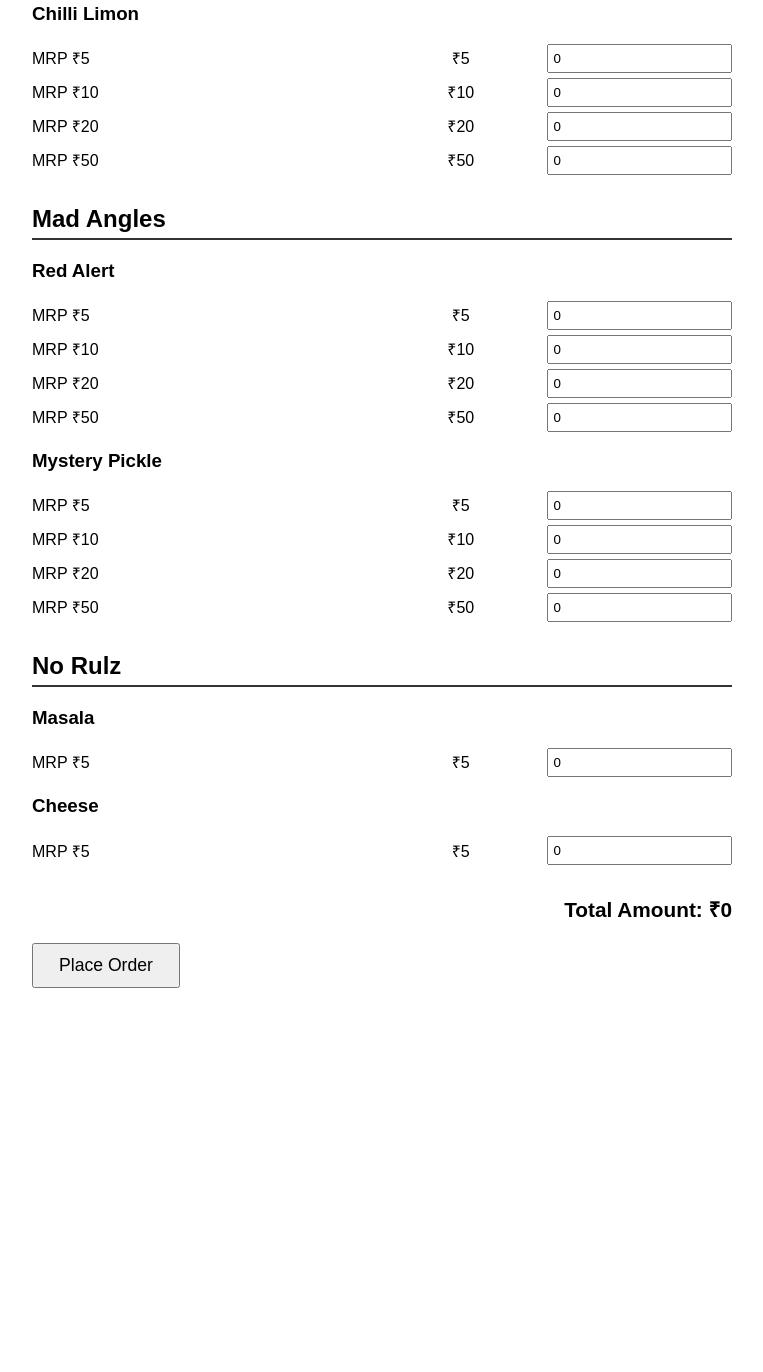
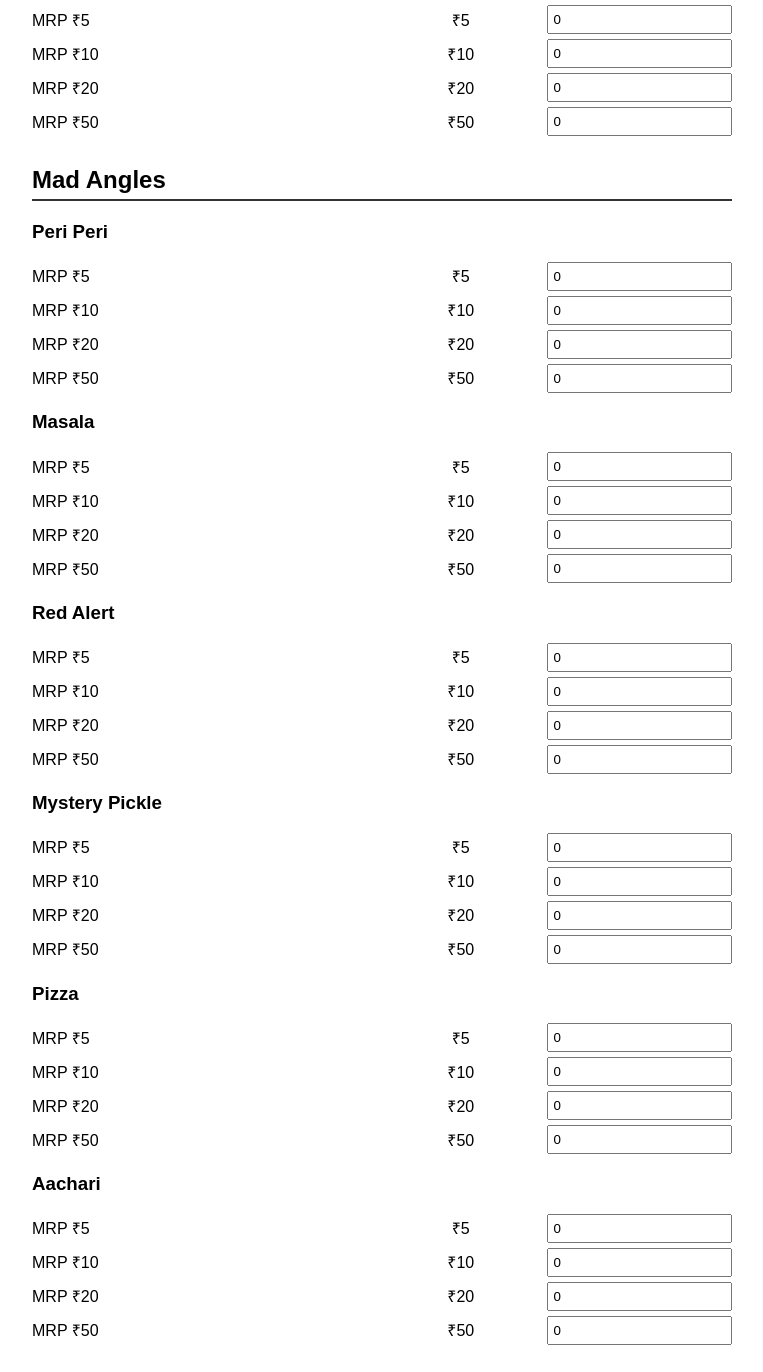
Before and after one commit to PU4048/Bingo-Order, a plain HTML site: page index.html in a window 1280 px wide. Shown: the part 815-2187 px from the top of the page, without its empty margins (258-1021 px from the left). Before the commit the page ends 1823 px from the top, so only its background shows below. Drawn offline with Linux system fonts and the light colour scheme.

Commit message:
Updated Bingo Snacks order form with new snack variants

```diff
--- a/index.html
+++ b/index.html
@@ -26,15 +26,6 @@
   <!-- Hidden field to store the snack name -->
   <input type="hidden" id="snackName" name="snackName" value="Tedhe Mede">
 
-  <!-- Snack Category: Dynamically update the snack name based on the category selected -->
-  <label for="snackCategory">Choose Snack Category:</label>
-  <select id="snackCategory" name="snackCategory" required>
-    <option value="Tedhe Mede">Tedhe Mede</option>
-    <option value="Nachos">Nachos</option>
-    <option value="Mad Angles">Mad Angles</option>
-    <option value="No Rulz">No Rulz</option>
-  </select>
-
   <!-- Tedhe Mede Category -->
   <div class="category" id="tedheMede">
     <h2>Tedhe Mede</h2>
@@ -43,26 +34,27 @@
     <div class="flavour">
       <h3>Masala</h3>
       <div class="item">
-        <label for="tedhe-masala-5">MRP ₹5</label>
+        <label for="tedhe-teekha-5">MRP ₹5</label>
         <div class="price">₹5</div>
-        <input type="number" id="tedhe-masala-5" name="tedhe-masala-5" min="0" value="0" data-price="5" />
+        <input type="number" id="tedhe-teekha-5" name="tedhe-teekha-5" min="0" value="0" data-price="5" />
       </div>
       <div class="item">
-        <label for="tedhe-masala-10">MRP ₹10</label>
+        <label for="tedhe-teekha-10">MRP ₹10</label>
         <div class="price">₹10</div>
-        <input type="number" id="tedhe-masala-10" name="tedhe-masala-10" min="0" value="0" data-price="10" />
+        <input type="number" id="tedhe-teekha-10" name="tedhe-teekha-10" min="0" value="0" data-price="10" />
       </div>
       <div class="item">
-        <label for="tedhe-masala-20">MRP ₹20</label>
+        <label for="tedhe-teekha-20">MRP ₹20</label>
         <div class="price">₹20</div>
-        <input type="number" id="tedhe-masala-20" name="tedhe-masala-20" min="0" value="0" data-price="20" />
+        <input type="number" id="tedhe-teekha-20" name="tedhe-teekha-20" min="0" value="0" data-price="20" />
       </div>
       <div class="item">
-        <label for="tedhe-masala-50">MRP ₹50</label>
+        <label for="tedhe-teekha-50">MRP ₹50</label>
         <div class="price">₹50</div>
-        <input type="number" id="tedhe-masala-50" name="tedhe-masala-50" min="0" value="0" data-price="50" />
+        <input type="number" id="tedhe-teekha-50" name="tedhe-teekha-50" min="0" value="0" data-price="50" />
       </div>
     </div>
+
 
     <!-- Extra Teekha Flavour -->
     <div class="flavour">
@@ -149,6 +141,56 @@
   <div class="category" id="madAngles">
     <h2>Mad Angles</h2>
 
+    <!-- Peri Peri Flavour -->
+    <div class="flavour">
+      <h3>Peri Peri</h3>
+      <div class="item">
+        <label for="madangles-periperi-5">MRP ₹5</label>
+        <div class="price">₹5</div>
+        <input type="number" id="madangles-periperi-5" name="madangles-periperi-5" min="0" value="0" data-price="5" />
+      </div>
+      <div class="item">
+        <label for="madangles-periperi-10">MRP ₹10</label>
+        <div class="price">₹10</div>
+        <input type="number" id="madangles-periperi-10" name="madangles-periperi-10" min="0" value="0" data-price="10" />
+      </div>
+      <div class="item">
+        <label for="madangles-periperi-20">MRP ₹20</label>
+        <div class="price">₹20</div>
+        <input type="number" id="madangles-periperi-20" name="madangles-periperi-20" min="0" value="0" data-price="20" />
+      </div>
+      <div class="item">
+        <label for="madangles-periperi-50">MRP ₹50</label>
+        <div class="price">₹50</div>
+        <input type="number" id="madangles-periperi-50" name="madangles-periperi-50" min="0" value="0" data-price="50" />
+      </div>
+    </div>
+
+    <!-- Masala Flavour -->
+    <div class="flavour">
+      <h3>Masala</h3>
+      <div class="item">
+        <label for="madangles-masala-5">MRP ₹5</label>
+        <div class="price">₹5</div>
+        <input type="number" id="madangles-masala-5" name="madangles-masala-5" min="0" value="0" data-price="5" />
+      </div>
+      <div class="item">
+        <label for="madangles-masala-10">MRP ₹10</label>
+        <div class="price">₹10</div>
+        <input type="number" id="madangles-masala-10" name="madangles-masala-10" min="0" value="0" data-price="10" />
+      </div>
+      <div class="item">
+        <label for="madangles-masala-20">MRP ₹20</label>
+        <div class="price">₹20</div>
+        <input type="number" id="madangles-masala-20" name="madangles-masala-20" min="0" value="0" data-price="20" />
+      </div>
+      <div class="item">
+        <label for="madangles-masala-50">MRP ₹50</label>
+        <div class="price">₹50</div>
+        <input type="number" id="madangles-masala-50" name="madangles-masala-50" min="0" value="0" data-price="50" />
+      </div>
+    </div>
+
     <!-- Red Alert Flavour -->
     <div class="flavour">
       <h3>Red Alert</h3>
@@ -199,7 +241,56 @@
       </div>
     </div>
 
-    <!-- More Flavours (Add other flavours as needed) -->
+    <!-- Pizza Flavour -->
+    <div class="flavour">
+      <h3>Pizza</h3>
+      <div class="item">
+        <label for="madangles-pizza-5">MRP ₹5</label>
+        <div class="price">₹5</div>
+        <input type="number" id="madangles-pizza-5" name="madangles-pizza-5" min="0" value="0" data-price="5" />
+      </div>
+      <div class="item">
+        <label for="madangles-pizza-10">MRP ₹10</label>
+        <div class="price">₹10</div>
+        <input type="number" id="madangles-pizza-10" name="madangles-pizza-10" min="0" value="0" data-price="10" />
+      </div>
+      <div class="item">
+        <label for="madangles-pizza-20">MRP ₹20</label>
+        <div class="price">₹20</div>
+        <input type="number" id="madangles-pizza-20" name="madangles-pizza-20" min="0" value="0" data-price="20" />
+      </div>
+      <div class="item">
+        <label for="madangles-pizza-50">MRP ₹50</label>
+        <div class="price">₹50</div>
+        <input type="number" id="madangles-pizza-50" name="madangles-pizza-50" min="0" value="0" data-price="50" />
+      </div>
+    </div>
+
+    <!-- Aachari Flavour -->
+    <div class="flavour">
+      <h3>Aachari</h3>
+      <div class="item">
+        <label for="madangles-aachari-5">MRP ₹5</label>
+        <div class="price">₹5</div>
+        <input type="number" id="madangles-aachari-5" name="madangles-aachari-5" min="0" value="0" data-price="5" />
+      </div>
+      <div class="item">
+        <label for="madangles-aachari-10">MRP ₹10</label>
+        <div class="price">₹10</div>
+        <input type="number" id="madangles-aachari-10" name="madangles-aachari-10" min="0" value="0" data-price="10" />
+      </div>
+      <div class="item">
+        <label for="madangles-aachari-20">MRP ₹20</label>
+        <div class="price">₹20</div>
+        <input type="number" id="madangles-aachari-20" name="madangles-aachari-20" min="0" value="0" data-price="20" />
+      </div>
+      <div class="item">
+        <label for="madangles-aachari-50">MRP ₹50</label>
+        <div class="price">₹50</div>
+        <input type="number" id="madangles-aachari-50" name="madangles-aachari-50" min="0" value="0" data-price="50" />
+      </div>
+    </div>
+
   </div>
 
   <!-- No Rulz Category -->
@@ -227,7 +318,7 @@
     </div>
   </div>
 
-  <!-- Total Amount Calculation -->
+  <!-- Total Amount -->
   <div class="total">
     Total Amount: ₹<span id="totalAmount">0</span>
   </div>
@@ -236,7 +327,6 @@
 </form>
 
 <script>
-  // JavaScript for calculating the total amount
   const orderForm = document.getElementById('orderForm');
   const totalAmountElement = document.getElementById('totalAmount');
 
@@ -265,16 +355,17 @@
   orderForm.addEventListener('submit', async (e) => {
     e.preventDefault();
 
-    // Collect form data
-    const snackName = document.getElementById('snackName').value;
-    const orderData = { snackName };
+    const orderData = {
+      snackName: document.getElementById('snackName').value, // Capture the snack name dynamically
+    };
 
+    // Capture all the fields and their values in the form
     const inputs = orderForm.querySelectorAll('input[type=number]');
     inputs.forEach(input => {
-      orderData[input.name] = input.value || 0;  // Add all form data to orderData
+      orderData[input.name] = input.value || 0;  // Capture all form data
     });
 
-    const url = 'https://script.google.com/macros/s/AKfycbzJ2avmG89HAylHff9yZWmoMUyxsh7cI37clPGo3lkkvGwK0afxMsXCD28u5Z5De-Q/exec';  // Your actual Apps Script URL
+    const url = 'https://script.google.com/macros/s/AKfycbzJ2avmG89HAylHff9yZWmoMUyxsh7cI37clPGo3lkkvGwK0afxMsXCD28u5Z5De-Q/exec';  // Replace with your actual Apps Script URL
 
     const data = new URLSearchParams();
     for (const [key, value] of Object.entries(orderData)) {
```
Lines whose indentation alone changed are shown as unchanged.
